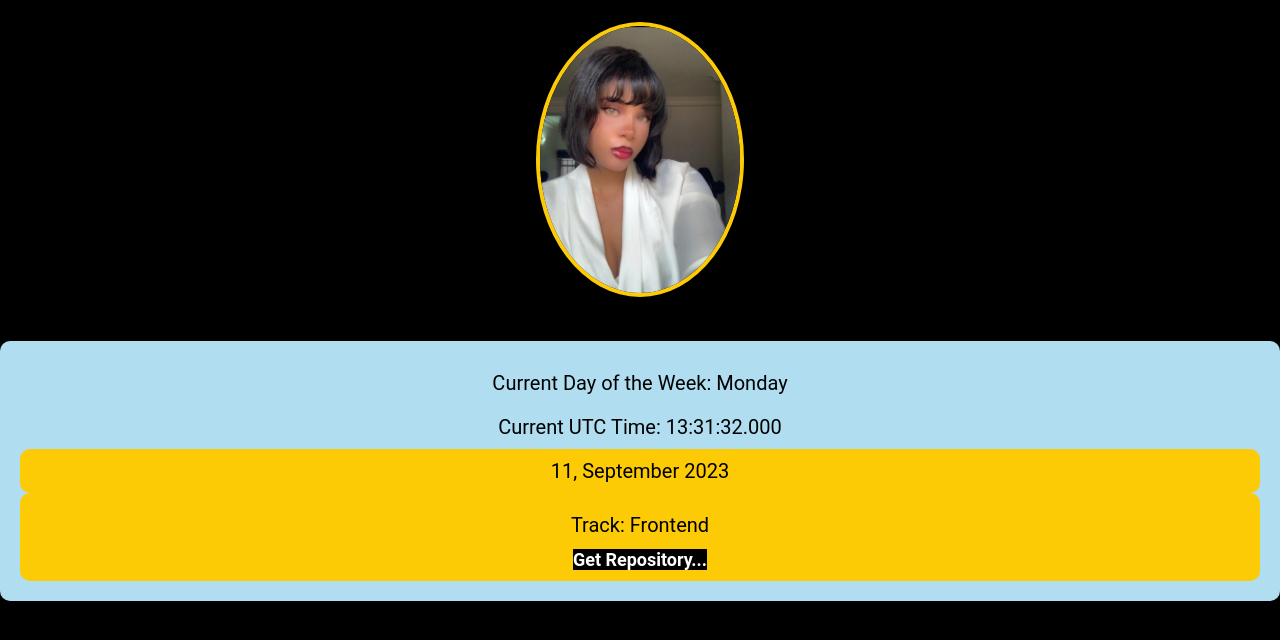
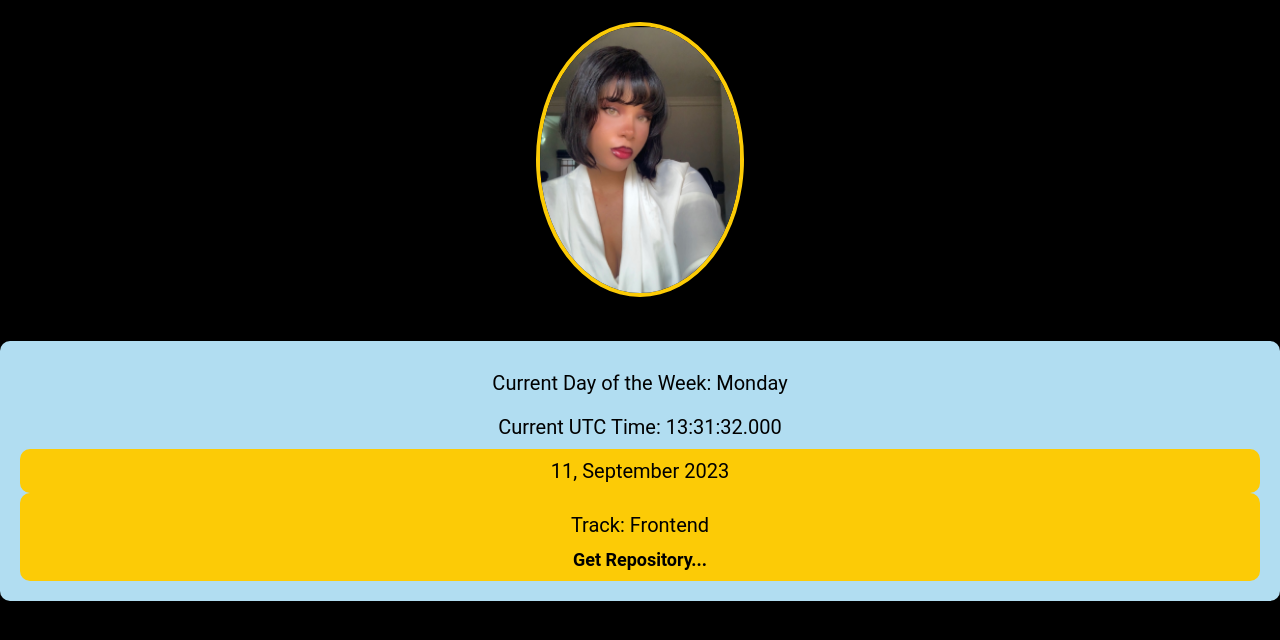
Before and after one commit to Sheisgoodness/Task-1.github.io., a plain HTML site: page index.html in a window 1280 px wide. Shown: the part 84-724 px from the top of the page. Drawn offline with Linux system fonts and the light colour scheme.

Commit message:
Update style.css

```diff
--- a/style.css
+++ b/style.css
@@ -51,11 +51,6 @@ h1 {
     color: #fff;
 }
 
-.data-container .info-container a{
-    background-color: #000000;
-    color: #fff;
-}
-
 a {
     text-decoration: none;
     color: #000000;
```
